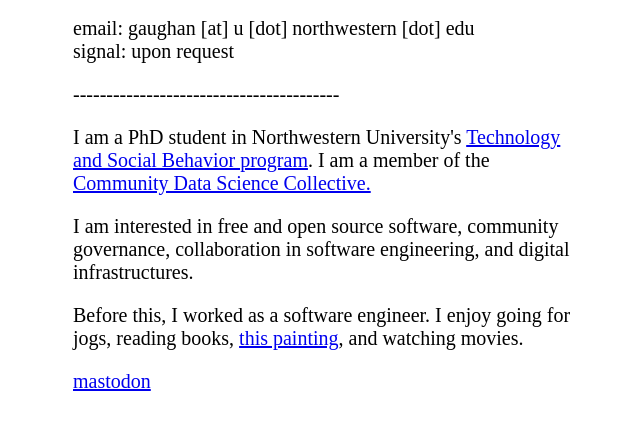
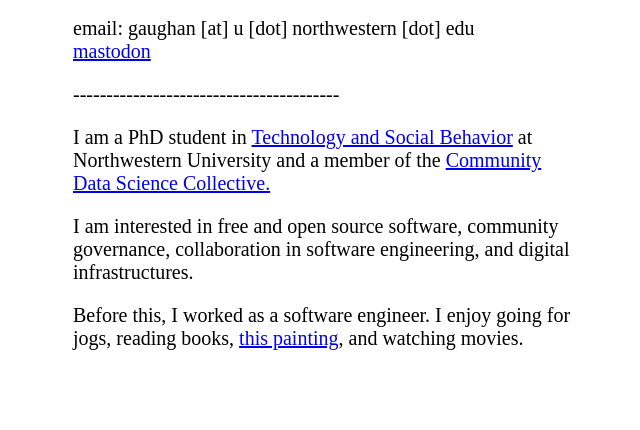
Before and after one commit to mjgaughan/mjgaughan.github.io, a plain HTML site: page index.html in a window 1280 px wide. Shown: the part 46-476 px from the top of the page, without its empty margins (317-957 px from the left). Drawn offline with Linux system fonts and the light colour scheme.

Commit message:
Update index.html

```diff
--- a/index.html
+++ b/index.html
@@ -11,12 +11,11 @@
      <div class="row">
         <div class="column" >
           <p>Matt Gaughan</p>
-          <p> email: gaughan [at] u [dot] northwestern [dot] edu <br /> signal: upon request </p>
+          <p> email: gaughan [at] u [dot] northwestern [dot] edu </br> <a rel="me" href="https://hci.social/@mgone">mastodon</a></p>
           <p>----------------------------------------</p>
-          <p>I am a PhD student in Northwestern University's <a href="https://tsb.northwestern.edu/">Technology and Social Behavior program</a>. I am a member of the <a href="https://wiki.communitydata.science/Main_Page">Community Data Science Collective.</a></p>
+          <p>I am a PhD student in <a href="https://tsb.northwestern.edu/">Technology and Social Behavior</a> at Northwestern University and a member of the <a href="https://wiki.communitydata.science/Main_Page">Community Data Science Collective.</a></p>
           <p>I am interested in free and open source software, community governance, collaboration in software engineering, and digital infrastructures.</p>
           <p>Before this, I worked as a software engineer. I enjoy going for jogs, reading books, <a href="https://www.moma.org/collection/works/78791?sov_referrer=theme&theme_id=5269">this painting</a>, and watching movies. </p>
-          <p><a rel="me" href="https://hci.social/@mgone">mastodon</a></p>
         </div>
         <div class="column"></div>
     </div>
```
